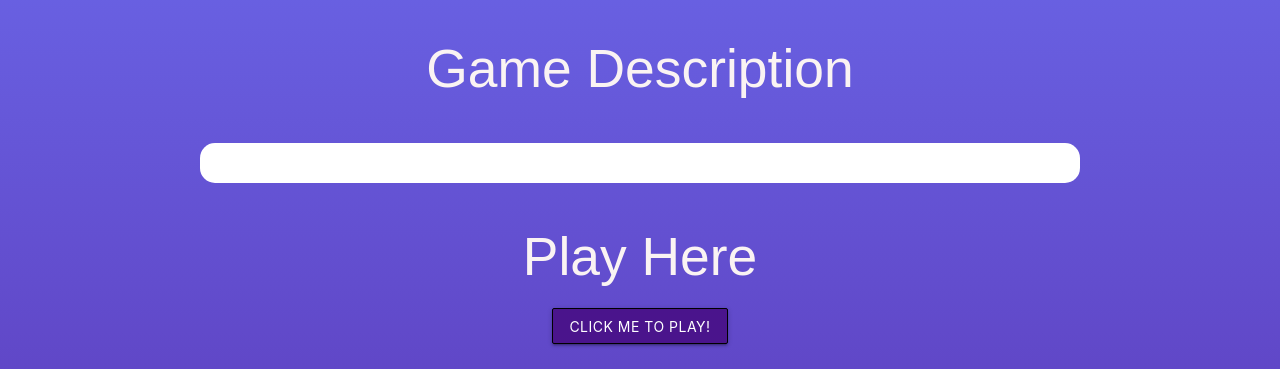
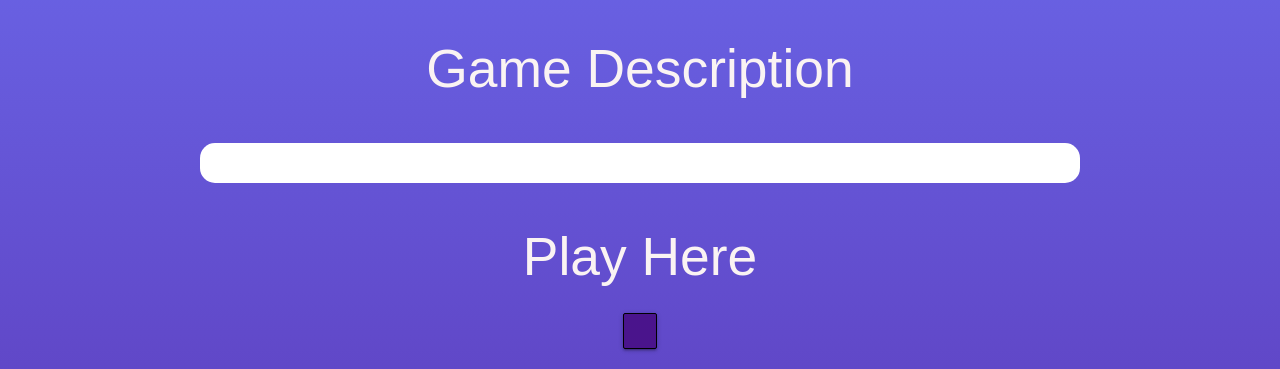
Before and after one commit to Wanipopota/project-1-game, a plain HTML site: page description.html in a window 1280 px wide. Shown: the part 431-800 px from the top of the page. Drawn offline with nearby package versions, Linux system fonts and the light colour scheme; no server answers; files whose address does not match are found by name.

Commit message:
fixing click to play button

```diff
--- a/assets/JS/description.js
+++ b/assets/JS/description.js
@@ -134,7 +134,7 @@ $(document).ready(function() {
         $('#game-title').text(response.title);
         $('#game-image').attr('src', response.thumbnail);
         $('#game-description').text(response.description);
-        $('#game-link').attr('href',response.game_url).text(response.game_url)
+        $('#game-link').attr('href',response.game_url).text('Click Me to Play!')
         $('#graphics').text('Graphics: ' + response.minimum_system_requirements.graphics)
         $('#memory').text('Memory: ' + response.minimum_system_requirements.memory)
         $('#os').text('OS: ' + response.minimum_system_requirements.os)
--- a/assets/css/description.css
+++ b/assets/css/description.css
@@ -56,14 +56,14 @@ h1, h2 {
     border: 1px solid black;
     border-radius: 15px;
 }
-#game-link {
-    display: none;
+#button-box {
+    display:flex;
+    justify-content: center;
+    align-items: center;
+    width: auto;
 }
-#myButton {
-    display:block;
-    width: auto;
-    margin:auto;
-
+#game-link{
+    color: #ffffff;
 }
 #msr-list {
     width: 50%;
--- a/description.html
+++ b/description.html
@@ -62,10 +62,12 @@
         </div>
         <h2 style="text-align: center;">Play Here </h2>
 
-        <a href="https://www.freetogame.com/open/overwatch-2" target="_blank">
-          <button id="myButton" class="waves-effect waves-light btn modal-trigger white-text" type="button">Click Me to Play!</button>
-        </a>
-        <a id="game-link"> </a>
+        <div id="button-box">
+          <button class="waves-effect waves-light btn modal-trigger white-text" type="button">
+            <a id="game-link" href=" " target="_blank"></a>
+          </button>
+        </div>
+
             <h2>Minimum System Requirements</h2>
         <ul id="msr-list">
             <li id="graphics"></li>
```
